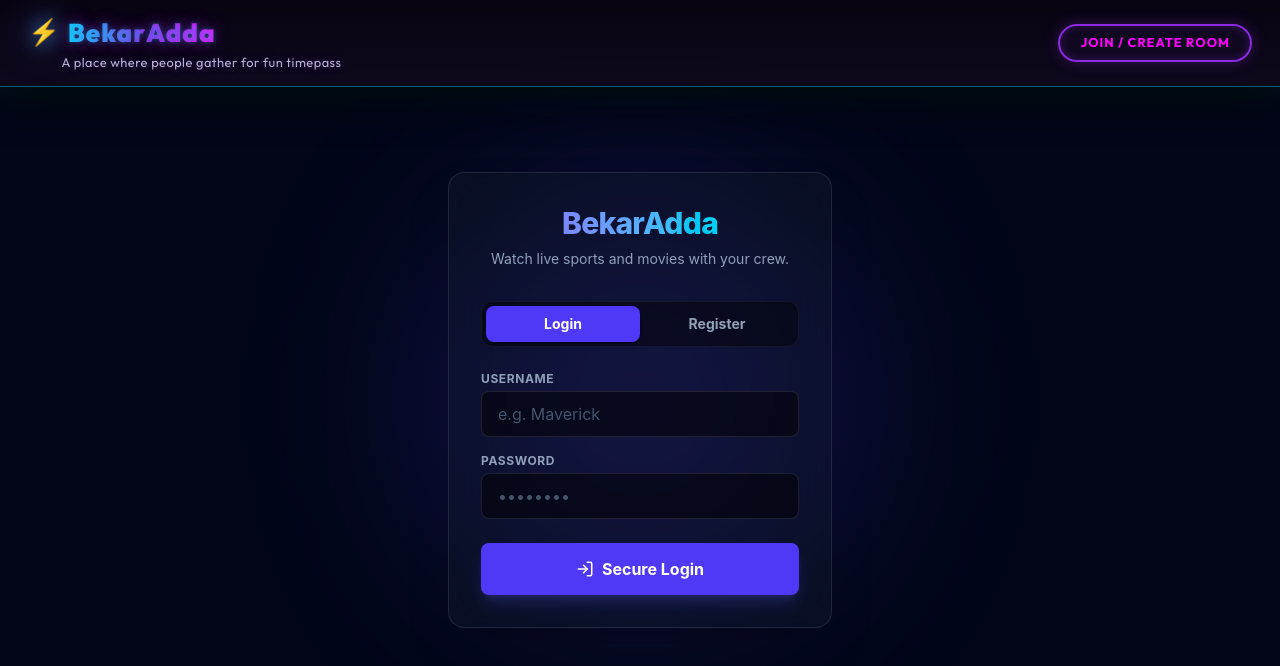
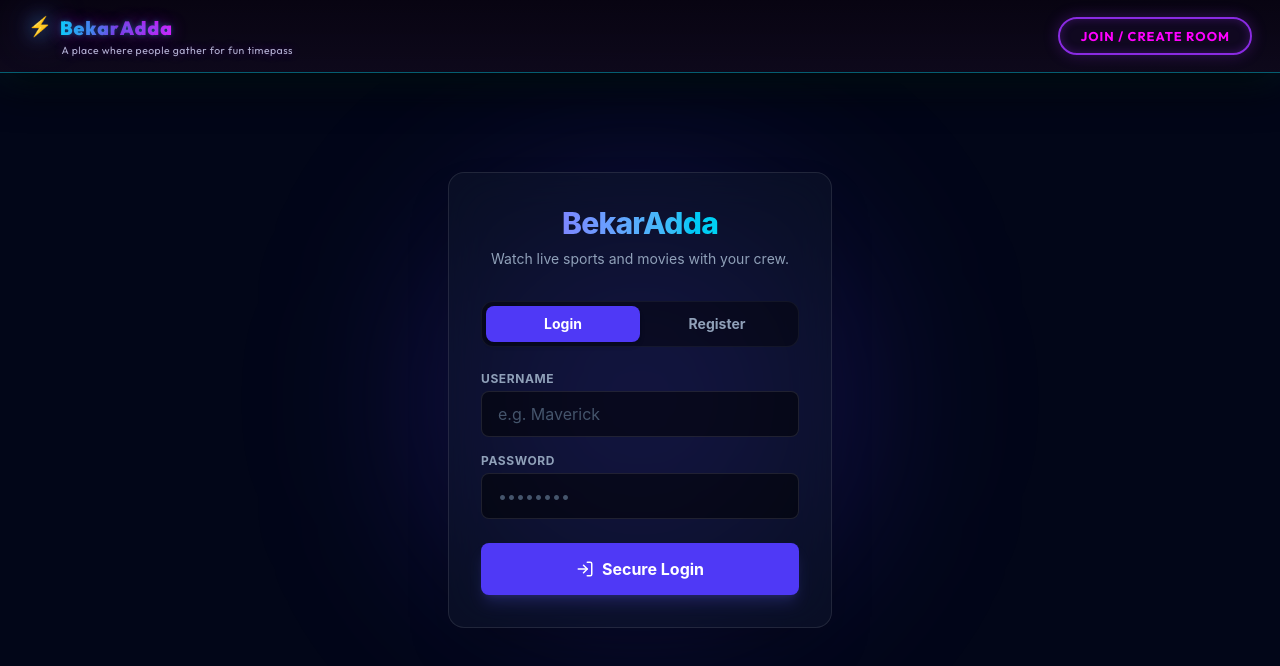
Before and after one commit to sharan4536/BekarAdda, a React (Vite) app in the folder frontend/: page / in a window 1280 px wide. Shown: the top 666 px of the page. Built offline with nearby package versions, Linux system fonts and the light colour scheme; no server answers.

Commit message:
Inject custom Bekargallu title into room participants panel and revert header css

```diff
--- a/frontend/src/components/Header.css
+++ b/frontend/src/components/Header.css
@@ -54,14 +54,14 @@
 }
 
 .logo-icon {
-  font-size: 1.6rem;
+  font-size: 1.2rem;
   line-height: 1;
   filter: drop-shadow(0 0 8px rgba(0, 229, 255, 0.9)) drop-shadow(0 0 15px rgba(138, 43, 226, 0.7));
   animation: float-pulse 3s infinite ease-in-out;
 }
 
 .brand-title {
-  font-size: 1.6rem;
+  font-size: 1.2rem;
   font-weight: 900;
   margin: 0;
   color: #fff;
@@ -91,7 +91,7 @@
 
 .brand-tagline {
   margin: 0;
-  font-size: 0.8rem;
+  font-size: 0.65rem;
   font-weight: 400;
   color: rgba(220, 220, 255, 0.8);
   letter-spacing: 0.5px;
--- a/frontend/src/pages/Room.jsx
+++ b/frontend/src/pages/Room.jsx
@@ -475,8 +475,18 @@ export default function Room({ user }) {
 
       {/* Left Sidebar (Participants) */}
       <div className="w-64 bg-slate-900 border-r border-white/5 flex flex-col z-20 shrink-0 hidden md:flex">
-          <div className="p-4 border-b border-white/5 flex items-center justify-between">
-              <h3 className="font-bold text-xs text-slate-400 uppercase tracking-widest">Participants ({roomData.users.length})</h3>
+
+          {/* Custom Branding Header */}
+          <div className="p-5 border-b border-indigo-500/20 bg-black/40 text-center flex flex-col items-center gap-1 shadow-[inset_0_-10px_20px_rgba(0,0,0,0.5)]">
+              <span className="text-2xl filter drop-shadow-[0_0_10px_rgba(138,43,226,0.8)] mb-1">⚡</span>
+              <h1 className="text-2xl font-black tracking-wider bg-clip-text text-transparent bg-gradient-to-r from-cyan-400 via-indigo-400 to-fuchsia-500 filter drop-shadow-[0_0_10px_rgba(138,43,226,0.5)]">
+                  Bekargallu
+              </h1>
+              <p className="text-[0.6rem] uppercase font-bold text-indigo-300/60 tracking-widest mt-1">A place where people gather for fun timepass</p>
+          </div>
+
+          <div className="p-4 border-b border-white/5 flex items-center justify-between bg-black/20">
+              <h3 className="font-bold text-[0.65rem] text-slate-400 uppercase tracking-[0.2em]">Participants ({roomData.users.length})</h3>
           </div>
           <div className="flex-1 overflow-y-auto p-4 space-y-3">
                {roomData.users.map(u => (
```
